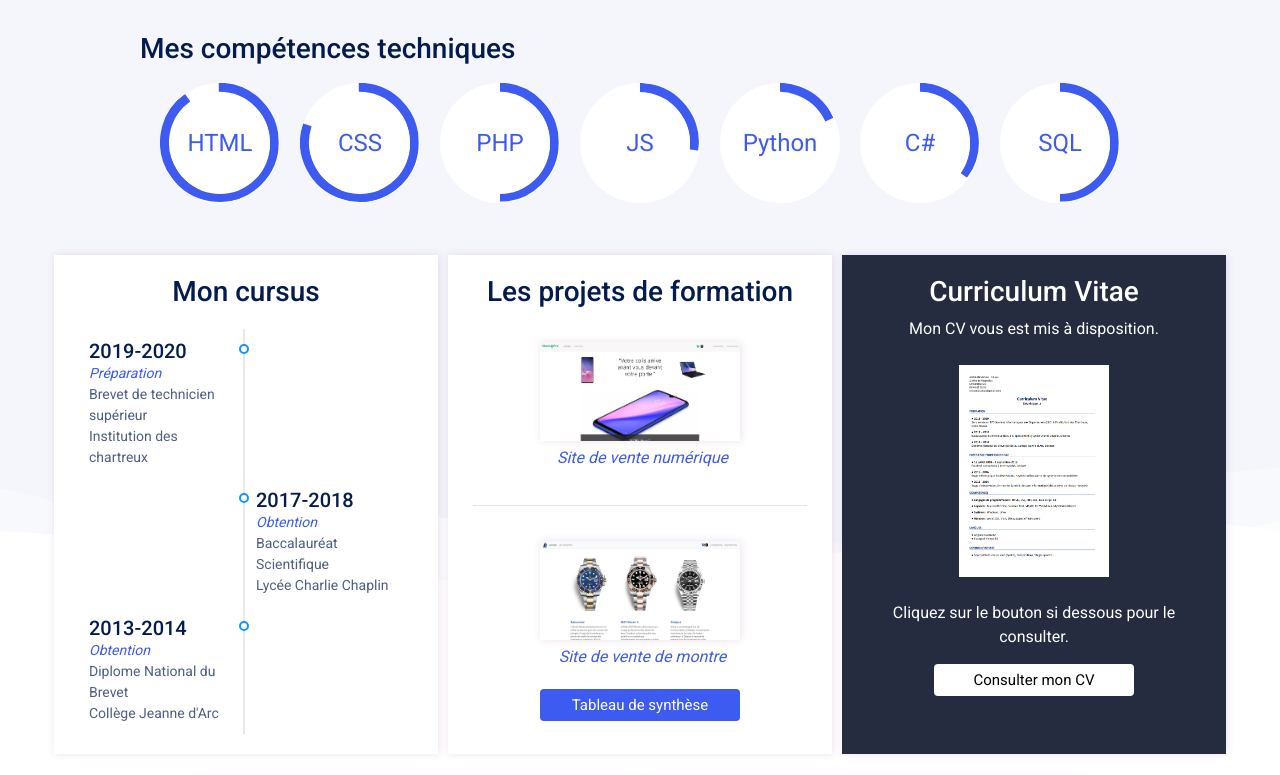
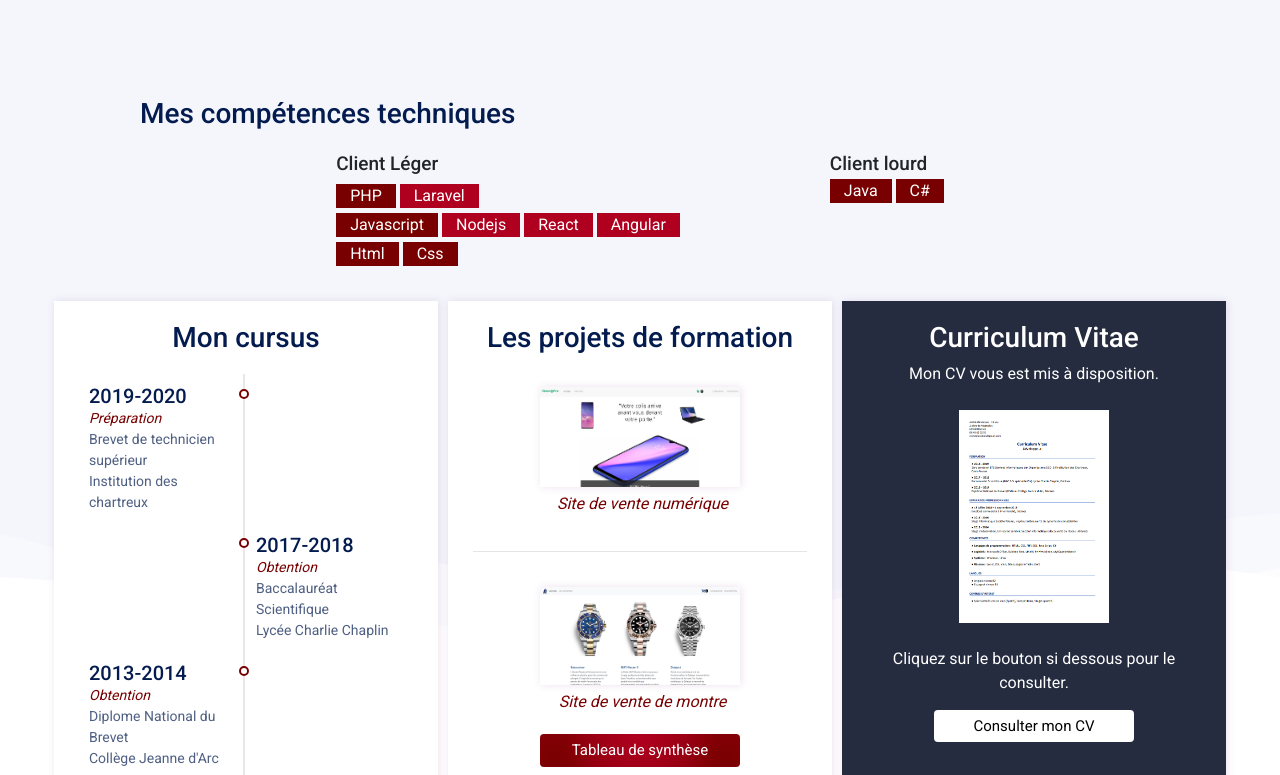
Before and after one commit to Red-Wiings/portfolio, a plain HTML site: page index.html in a window 1280 px wide. Shown: the part 892-1667 px from the top of the page. Drawn offline with nearby package versions, Linux system fonts and the light colour scheme; files whose address does not match are found by name.

Commit message:
new theme

```diff
--- a/index.html
+++ b/index.html
@@ -8,8 +8,8 @@
   <meta name=description content="Bienvenue sur le portfolio de Mickaël Arabian, étudiant à l'institution des Chartreux de Lyon. Ce porfolio a été réalisé pour l'épreuve oral du BTS SIO Option SLAM."/>
   <link href=https://stackpath.bootstrapcdn.com/bootstrap/4.3.1/css/bootstrap.min.css rel=stylesheet integrity=sha384-ggOyR0iXCbMQv3Xipma34MD+dH/1fQ784/j6cY/iJTQUOhcWr7x9JvoRxT2MZw1T crossorigin=anonymous>
   <link rel="stylesheet" href="https://use.fontawesome.com/releases/v5.8.1/css/all.css" integrity="sha384-50oBUHEmvpQ+1lW4y57PTFmhCaXp0ML5d60M1M7uH2+nqUivzIebhndOJK28anvf" crossorigin="anonymous">
-  <link rel=icon type=image/png href=assets/favicon.png>
-  <link rel="shortcut icon" type=image/x-icon href=assets/favicon.png>
+  <link rel=icon type=image/png href=assets/log.svg>
+  <link rel="shortcut icon" type=image/x-icon href=assets/log.svg>
   <link rel=stylesheet href=style/style.css type=text/css>
   <link href="https://fonts.googleapis.com/css?family=Roboto:100,300,400,500,700&display=swap" rel="stylesheet">
   <link rel=canonical href=https://www.mickaelarabian.fr>
@@ -22,7 +22,7 @@
         <div id=men1>
           <div id=logo>
 
-            <a class="log" title=Accueil href=""> <img style="margin-top: 8px;" height="27px;" src="assets/logo.png" alt=""> </a>
+        <a class="log" title=Accueil href=""><img style="margin-top: 8px;" height="27px;" src="assets/log.svg" alt=""> </a>
 
           </div>
           <div id=menu>
@@ -74,7 +74,7 @@
             <div id="bg" style="width: 27%;">
             </div>
             <div id="bm">
-              <p id=accroche>Étudiant à l'<span style="color: rgb(65, 62, 255);">Institution des Chartreux</span> en BTS SIO option SLAM</p>
+              <p id=accroche>Étudiant à l'<span style="font-weight: bold;">Institution des Chartreux</span> en BTS SIO option SLAM</p>
               <h3>Développeur Web et d'applications</h3>
               <br>
               <div id="decouvrir">
@@ -82,7 +82,7 @@
               </div>
             </div>
             <div id="bd">
-              <img src="assets/avion.png" alt="">
+              <img src="assets/log.svg" alt="">
             </div>
           </div>
         </div>
@@ -94,62 +94,64 @@
       <div id=propos>
         <h2>Présentation personnelle</h2>
         <div id=textpropos>
-          <p> Je suis actuellement étudiant en BTS SIO (Services Informatiques aux Organisations) en spécialité SLAM (Solutions Logicielles et Applications Metiers) au sein de l'<a href="https://www.leschartreux.com/"><strong>Institution des Chartreux</strong></a>.<br>Après avoir obtenu un Baccalauréat Scientifique, je me suis naturellement tourné vers cette filliraire afin de développer mes connaisances et d'obtenir un diplome dans ce domaine qui me passionne. <br>Sur ce portfolio, vous trouverez tout ce qui concerne ma formation, mes compétences etc.. </p>
+          <p> Je suis actuellement étudiant en BTS SIO (Services Informatiques aux Organisations) en spécialité SLAM (Solutions Logicielles et Applications Metiers) au sein de l'<a href="https://www.leschartreux.com/"><strong style="color:#B00020">Institution des Chartreux</strong></a>.<br>Après avoir obtenu un Baccalauréat Scientifique, je me suis naturellement tourné vers cette filliraire afin de développer mes connaisances et d'obtenir un diplome dans ce domaine qui me passionne. <br>Sur ce portfolio, vous trouverez tout ce qui concerne ma formation, mes compétences etc.. </p>
         </div>
       </div>
     </section>
     <section id="Competences" style="background-color: #F4F6FC;">
-      <div id=skill>
+      <div id=skill style="text-align: center;">
 		<h2 style="text-align: left;">Mes compétences techniques</h2>
-        <div id="clearfix">
-
-          <div class="c100 p90">
-            <span>HTML</span>
-            <div class="slice">
-              <div class="bar"></div>
-              <div class="fill"></div>
+      <div style="display: flex; margin-top: 20px;">
+		<div class="leger" style="margin-right: 75px; margin-left: auto; text-align: left;">
+				<div style="font-size: 19px; font-weight: 500;">
+			Client Léger
+				</div>
+			<div>
+				<div>
+					<div style="background-color: #790000; padding: 0px 14px; color: #fff; display: inline-block; margin-top: 5px;">
+						PHP
+					</div>
+					<div style="background-color: #B00020; padding: 0px 14px; color: #fff; display: inline-block;margin-top: 5px;">
+							Laravel
 					</div>
 				</div>
-          <div class="c100 p80">
-            <span>CSS</span>
-            <div class="slice">
-              <div class="bar"></div>
-              <div class="fill"></div>
+				<div>
+						<div style="background-color: #790000; padding: 0px 14px; color: #fff; display: inline-block;margin-top: 5px;">
+							Javascript
+						</div>
+						<div style="background-color: #B00020; padding: 0px 14px; color: #fff; display: inline-block;margin-top: 5px;">
+								Nodejs
+						</div>
+						<div style="background-color: #B00020; padding: 0px 14px; color: #fff; display: inline-block;margin-top: 5px;">
+								React
+						</div>
+						<div style="background-color: #B00020; padding: 0px 14px; color: #fff; display: inline-block;margin-top: 5px;">
+								Angular
 						</div>
 					</div>
-          <div class="c100 p50">
-            <span>PHP</span>
-            <div class="slice">
-              <div class="bar"></div>
-              <div class="fill"></div>
+					<div>
+							<div style="background-color: #790000; padding: 0px 14px; color: #fff; display: inline-block; margin-top: 5px;">
+									Html
+								</div>
+								<div style="background-color: #790000; padding: 0px 14px; color: #fff; display: inline-block; margin-top: 5px;">
+										Css
 									</div>
 					</div>
-          <div class="c100 p27">
-            <span>JS</span>
-            <div class="slice">
-              <div class="bar"></div>
-              <div class="fill"></div>
+
 			</div>
 		</div>
-          <div class="c100 p18">
-            <span>Python</span>
-            <div class="slice">
-              <div class="bar"></div>
-              <div class="fill"></div>
+
+		<div class="lourd" style="margin-left: 75px; margin-right: auto; text-align: left;">
+			<div style="font-size: 19px; font-weight: 500;">
+				Client lourd
 			</div>
+			<div>
+				<div style="background-color: #790000; padding: 0px 14px; color: #fff; display: inline-block;">
+					Java
 				</div>
-          <div class="c100 p35">
-            <span>C#</span>
-            <div class="slice">
-              <div class="bar"></div>
-              <div class="fill"></div>
+				<div style="background-color: #790000; padding: 0px 14px; color: #fff; display: inline-block;">
+					C#
 				</div>
-          </div>
-          <div class="c100 p50">
-            <span>SQL</span>
-            <div class="slice">
-              <div class="bar"></div>
-              <div class="fill"></div>
 			</div>
 		</div>
 	</div>
@@ -166,7 +168,7 @@
               <div class="containetime left">
                 <div class="contenttime">
                   <h6>2019-2020</h6>
-                  <p style="font-size: 14px;color:#3d5af1; font-style: italic;">Préparation</p>
+                  <p style="font-size: 14px;color:#790000; font-style: italic;">Préparation</p>
                   <p style="font-size: 14px;">Brevet de technicien supérieur</p>
                   <p style="font-size: 14px;">Institution des chartreux</p>
                 </div>
@@ -174,7 +176,7 @@
               <div class="containetime right">
                 <div class="contenttime">
                   <h6>2017-2018</h6>
-                  <p style="font-size: 14px;color:#3d5af1; font-style: italic;">Obtention</p>
+                  <p style="font-size: 14px;color:#790000; font-style: italic;">Obtention</p>
                   <p style="font-size: 14px;">Baccalauréat Scientifique</p>
                   <p style="font-size: 14px;">Lycée Charlie Chaplin</p>
                 </div>
@@ -182,7 +184,7 @@
               <div class="containetime left">
                 <div class="contenttime">
                   <h6>2013-2014</h6>
-                  <p style="font-size: 14px;color:#3d5af1; font-style: italic;">Obtention</p>
+                  <p style="font-size: 14px;color:#790000; font-style: italic;">Obtention</p>
                   <p style="font-size: 14px;">Diplome National du Brevet</p>
                   <p style="font-size: 14px;">Collège Jeanne d'Arc</p>
                 </div>
@@ -201,7 +203,7 @@
                 <a href="" title="Projet Stockpro"><img width="200px" src="assets/stockpro.png" alt="StockPro"></a>
               </div>
               <div class="boxinfoprojet" style="padding-left: 5px;">
-                <p style="padding-bottom: 5px; color: #3d5af1; font-style: italic;">Site de vente numérique</p>
+                <p style="padding-bottom: 5px; color: #790000; font-style: italic;">Site de vente numérique</p>
               </div>
             </div>
             <hr style="width: 100%; background-color: #fff; margin-top: 30px; margin-bottom: 30px;">
@@ -210,7 +212,7 @@
                 <a href="" title="Projet Roulex"><img width="200px" src="assets/roulex.png" alt="Roulex"></a>
               </div>
               <div class="boxinfoprojet" style="padding-left: 5px;">
-                <p style="padding-bottom: 5px; color: #3d5af1; font-style: italic;">Site de vente de montre</p>
+                <p style="padding-bottom: 5px; color: #790000; font-style: italic;">Site de vente de montre</p>
               </div>
             </div>
             <div class=groupbox style="margin-top: 10px;">
@@ -282,18 +284,6 @@
 
       </div>
     </section>
-    <section id="Contact">
-      <div id=contact>
-        <h2 style="text-align: center">Formulaire de contact</h2>
-        <div id=formulaire>
-          <form>
-            <div id=addr><label for=email>Adresse mail</label><input type=email id=email name=email placeholder="Adresse mail"></div>
-            <div><label for=message>Contenu du message</label><textarea name=message id=message placeholder="Saisisez votre message.."></textarea></div>
-            <div><button id=sub type=submit>Envoyer</button></div>
-          </form>
-        </div>
-      </div>
-    </section>
   </section>
   <footer>
     <div id=footercontain>
--- a/style/style.css
+++ b/style/style.css
@@ -41,7 +41,7 @@ header{
   width:100%;
 }
 footer{
-  background-color:#F4F6FC;
+  background-color:#fdfdfd;
   color:#fff
 }
 h1{
@@ -131,7 +131,15 @@ ul{
   border-radius:4px
 }
 .boxform3{
-  background-color: #3d5af1;
+  background: radial-gradient(circle at 50% 0,
+  #B00020,
+  rgba(255,0,0,0) 70.71%),
+radial-gradient(circle at 6.7% 75%,
+#790000,
+  rgba(0,0,255,0) 70.71%),
+radial-gradient(circle at 93.3% 75%,
+#790000,
+  #B00020 70.71%) white;
   display:inline-block;
   padding:5px;
   margin:5px 0;
@@ -179,7 +187,7 @@ p.skill{
   font-size:20px
 }
 li.current a{
-  color: rgb(65, 62, 255);
+  color:#790000;
 }
 #fleche{
   margin-top: 15px;
@@ -323,7 +331,15 @@ p#accroche{
 }
 
 #decouvrir{
-  background-color:#4273ff;
+  background:radial-gradient(circle at 50% 0,
+  #B00020,
+  rgba(255,0,0,0) 70.71%),
+radial-gradient(circle at 6.7% 75%,
+#790000,
+  rgba(0,0,255,0) 70.71%),
+radial-gradient(circle at 93.3% 75%,
+#790000,
+  #B00020 70.71%) white;
   padding:7px 0px;
   border-radius:4px;
   color:#fff;
@@ -1354,7 +1370,7 @@ section{
   height: 10px;
   right: -3px;
   background-color: #fff;
-  border: 2px solid #1890ff;
+  border: 2px solid #790000;
   top: 15px;
   border-radius: 50%;
   z-index: 1;
```
Also changed, not shown: assets/log.svg (added). Lines whose indentation alone changed are shown as unchanged.
